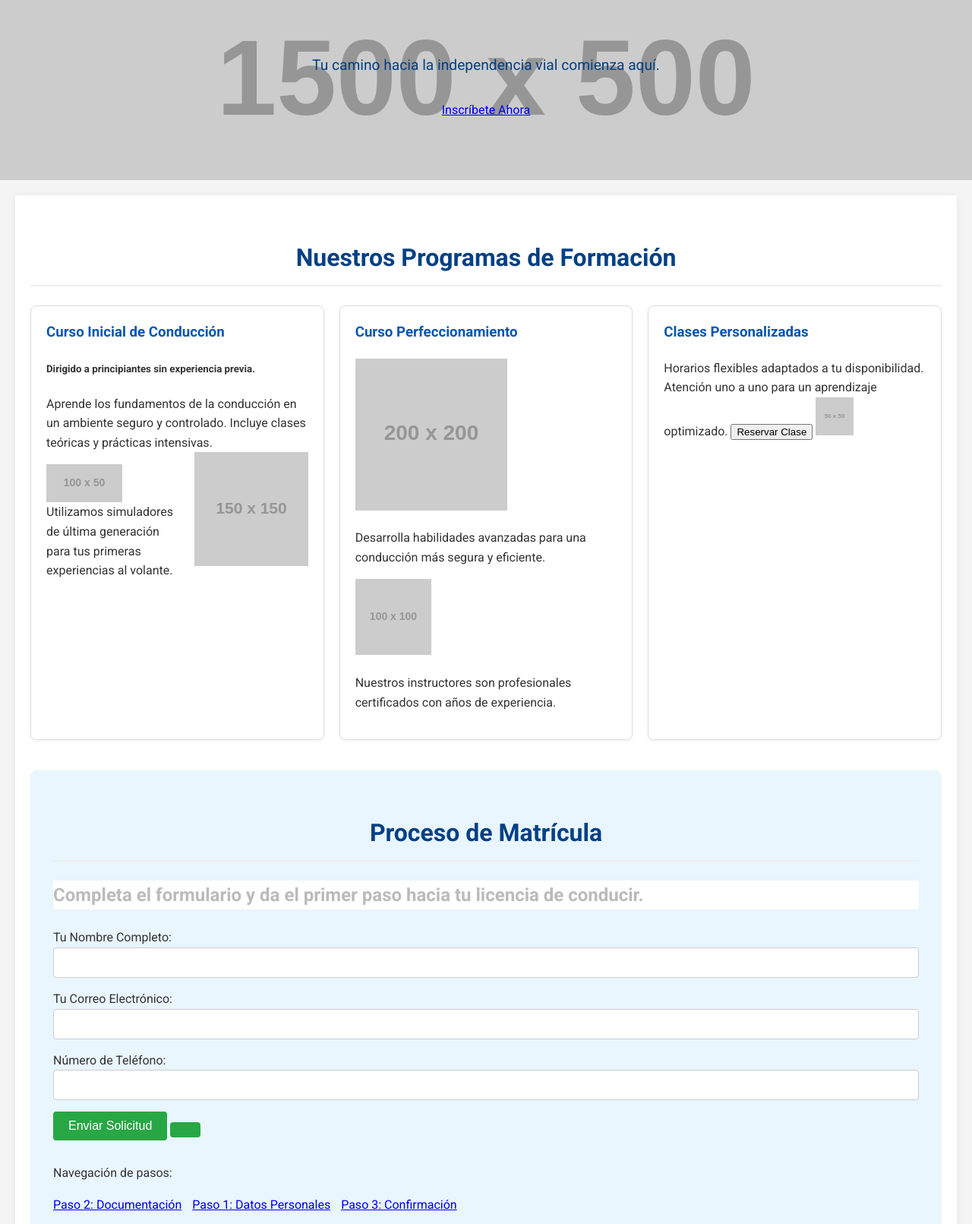
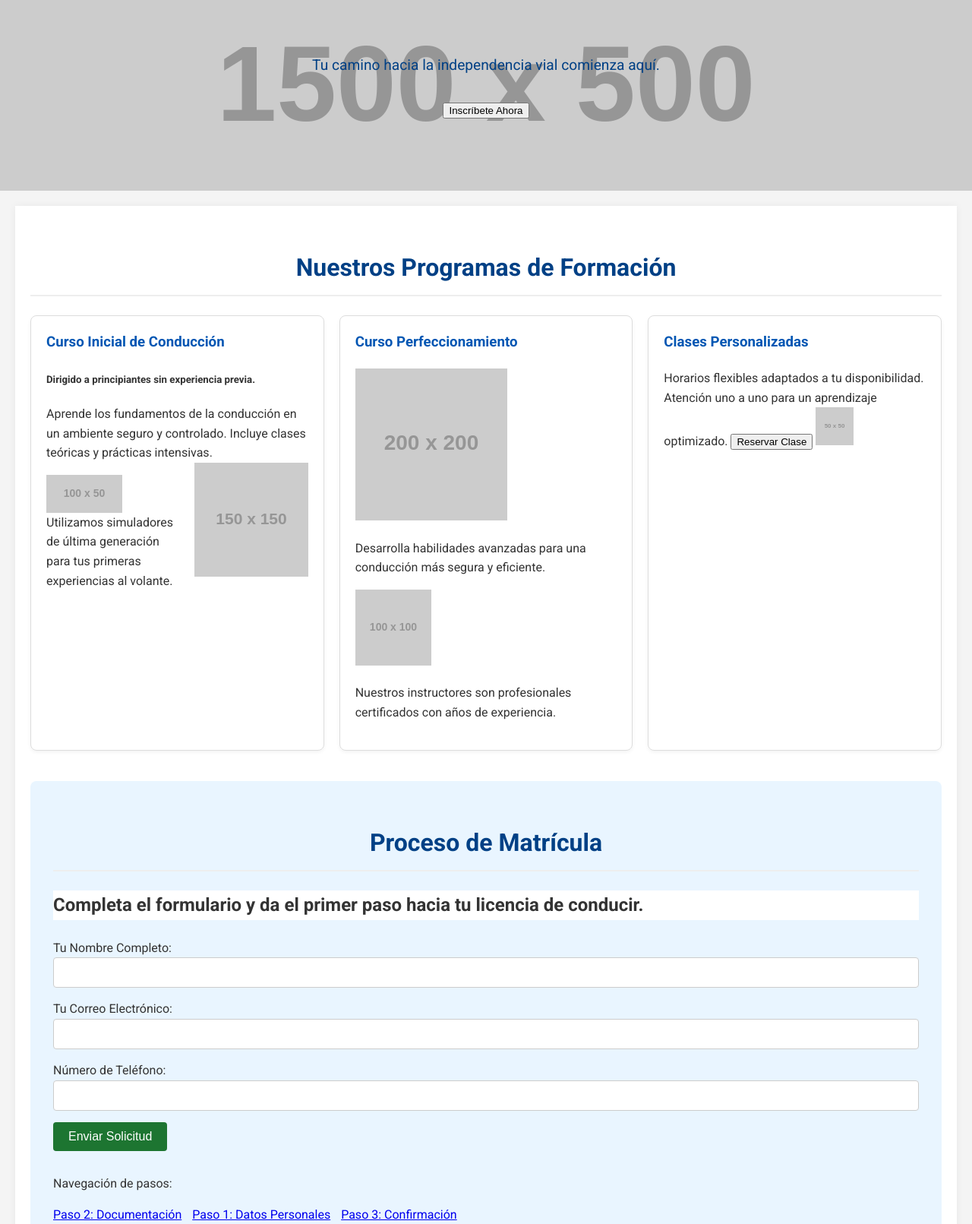
Before and after one commit to cjcarlosjulio7/WCAG2.1, a plain HTML site: page index.html in a window 1280 px wide. Shown: the part 220-1831 px from the top of the page at 76% size. Drawn offline with Linux system fonts and the light colour scheme; placeholder pictures from the web are drawn by us.

Commit message:
Update index.html

```diff
--- a/index.html
+++ b/index.html
@@ -97,7 +97,7 @@
             font-size: 1.2em;
             max-width: 800px;
             margin: 0 auto 30px;
-            /* Corrección Error: Se cambió el color a uno con mayor contraste*/
+            /* Corrección Error 2: Se cambió el color a uno con mayor contraste*/
             color: #004085;
         }
 
@@ -159,7 +159,7 @@
         }
 
         .form-group button {
-            background-color: #28a745;
+            background-color: #1d7531;
             color: #fff;
             padding: 10px 20px;
             border: none;
@@ -217,13 +217,12 @@
         .large-low-contrast-text {
             font-size: 24px;
             font-weight: bold;
-            color: #BBBBBB;
+            /* Corrección Error: Se cambió el color a uno con mayor contraste*/
+            color: #333333;
             background-color: #FFFFFF;
         }
 
-        .no-focus-outline:focus {
-            outline: none;
-        }
+
 
         .div-button {
             padding: 10px;
@@ -268,7 +267,7 @@
 
     <div class="hero-section">
         <p>Tu camino hacia la independencia vial comienza aquí.</p>
-        <a href="#matricula" class="form-group button">Inscríbete Ahora</a>
+        <button class="form-group button" aria-label="Inscríbete Ahora"> Inscríbete Ahora</button>
     </div>
 
     <div class="main-content">
@@ -327,8 +326,7 @@
                 <input type="tel" id="tel" name="telefono">
                 </div>
             <div class="form-group">
-                <button aria-label="">Enviar Solicitud</button>
-                <button></button>
+                <button aria-label="Enviar Solicitud">Enviar Solicitud</button>
                 </div>
 
             <div style="margin-top: 30px;">
@@ -339,7 +337,7 @@
             </div>
 
             <!-- ERROR 9 - Elemento interactivo no semántico Se  reemplazó div por button para accesibilidad-->
-            <button class="no-focus-outline" style="margin-top: 20px;">
+            <button class="form-group button" style="margin-top: 20px;" aria-label="Contactar un Asesor">
                 <span class="low-contrast-icon">!</span> Contacta un Asesor
             </button>
 
```
